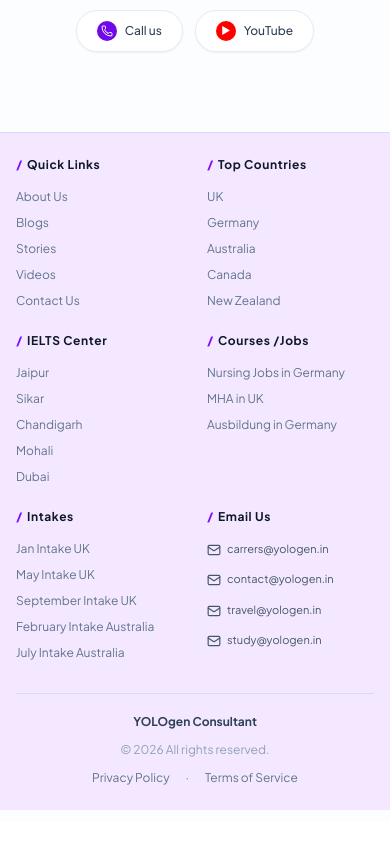
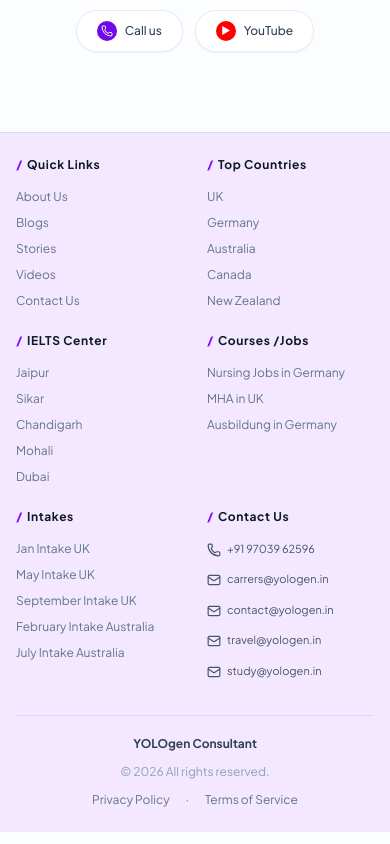
Before and after one commit to TechiesTech/Yonogen-, a React (Vite) app: page / in a window 390 px wide. Shown: the part 8494-9338 px from the top of the page. Before the commit the page ends 9316 px from the top, so only its background shows below. Built offline with nearby package versions, Linux system fonts and the light colour scheme; a web font is replaced by a local one.

Commit message:
add mobile number in the footer page

```diff
--- a/src/components/NewsletterAndFooterSection.tsx
+++ b/src/components/NewsletterAndFooterSection.tsx
@@ -204,12 +204,22 @@ export const NewsletterAndFooterSection: React.FC<{ onOpenCallback: () => void }
             </ul>
           </div>
 
-          {/* Col 6: Contact Emails */}
+          {/* Col 6: Contact Details */}
           <div>
             <h4 className="text-xs sm:text-sm font-bold text-slate-900 tracking-wider mb-4 flex items-center gap-1">
-              <span className="text-amber-500 font-extrabold">/</span> Email Us
+              <span className="text-amber-500 font-extrabold">/</span> Contact Us
             </h4>
             <ul className="space-y-2.5 text-[11px] sm:text-xs text-slate-600">
+              <li>
+                <a
+                  href="tel:+919703962596"
+                  className="inline-flex items-start gap-1.5 transition-colors hover:text-[#830dfa] focus-visible:outline-none focus-visible:ring-2 focus-visible:ring-[#830dfa] focus-visible:ring-offset-2 rounded-sm"
+                  aria-label="Call YOLOgen Consultant at +91 97039 62596"
+                >
+                  <Phone className="mt-0.5 h-3.5 w-3.5 shrink-0" aria-hidden="true" />
+                  +91 97039 62596
+                </a>
+              </li>
               {[
                 ['Careers', 'carrers@yologen.in'],
                 ['General enquiries', 'contact@yologen.in'],
```
